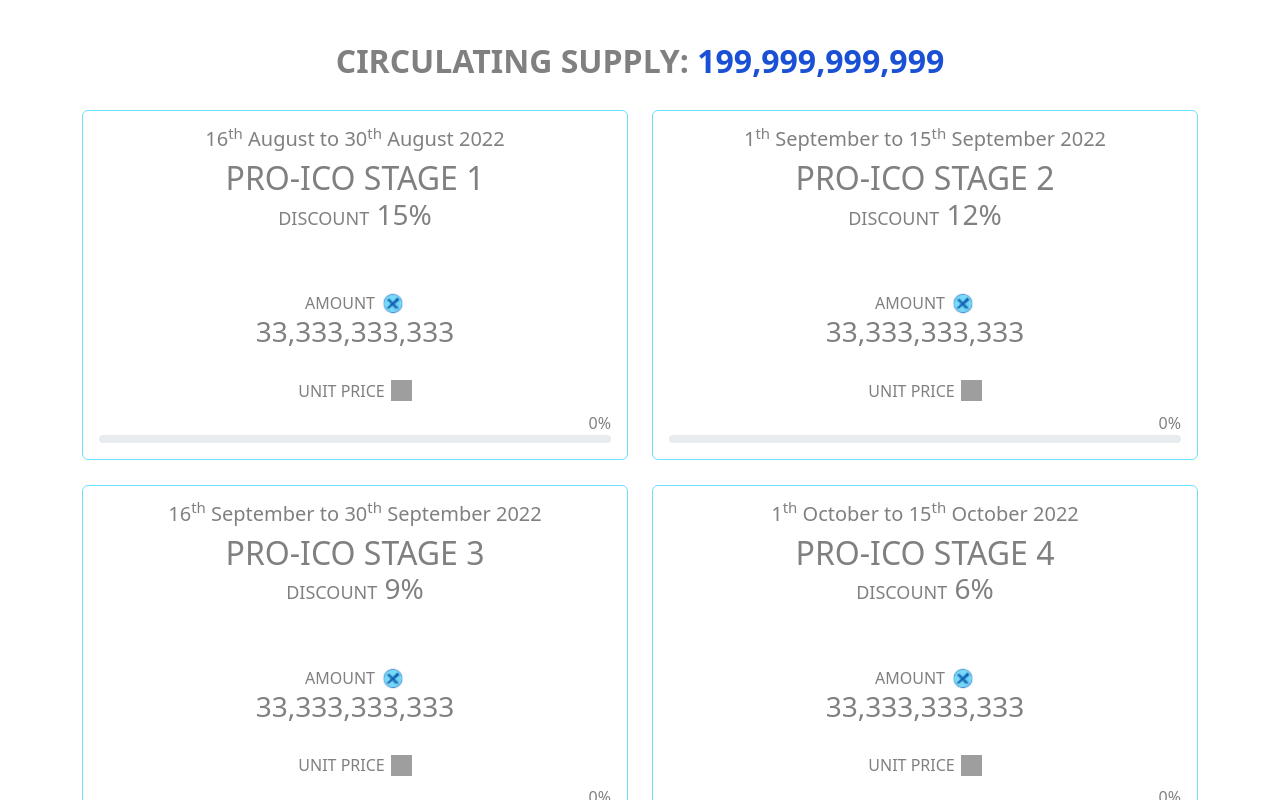
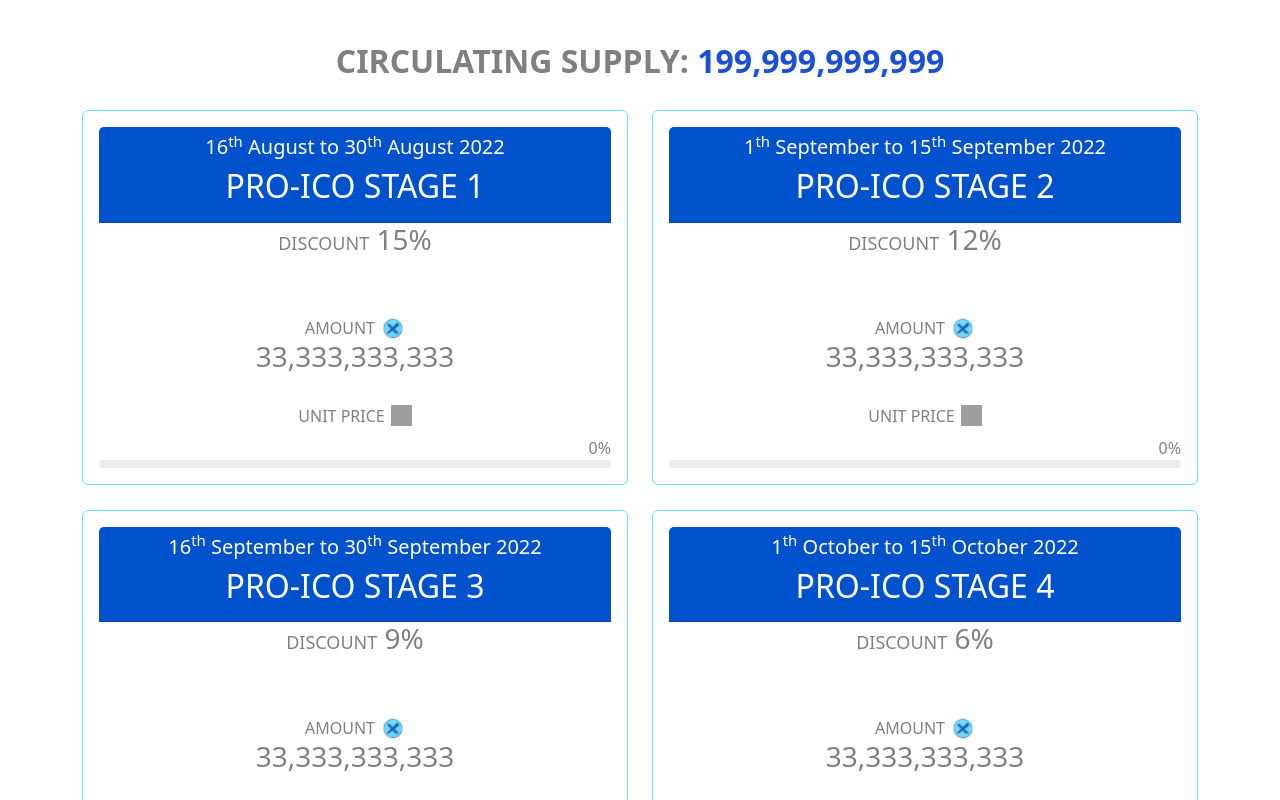
Before and after one commit to skullpunks/Indexx500_Purchase_website, a React (Create React App) app: page / in a window 1280 px wide. Shown: the part 960-1760 px from the top of the page. Built offline with nearby package versions, Linux system fonts and the light colour scheme; no server answers; grey boxes are pictures that could not be loaded; what web3modal would draw is missing.

Commit message:
Conversion, logo with caption, highlight cards fixed and toast msg added

```diff
--- a/src/assets/style.css
+++ b/src/assets/style.css
@@ -147,6 +147,10 @@
 }
 
 .supply-card {
+    border: 1px solid #0052CC;
+}
+
+.non-supply-card {
     border: 1px solid #6ce0ff;
 }
 
@@ -240,3 +244,13 @@
     width: 20%;
     margin: auto;
 }
+
+.customCard {
+    background: #0052CC;
+}
+
+.card-header-color {
+    color: #ffffff;
+    text-align: center;
+    font-weight: 400;
+}
--- a/src/components/Card.js
+++ b/src/components/Card.js
@@ -21,9 +21,10 @@ const CardComponent = ({
     return moment().isAfter(edate);
   };
   return (
-    <Card className="supply-card">
+    <Card className={checkBetween(sdate, edate) ? "supply-card" : "non-supply-card"}>
       <Card.Body>
-        <div className="price-info">
+        <Card.Header className="customCard">
+          <div className="card-header-color">
             <h5>
               {`${sdate.format("D")}`}
               <sup>th</sup>&nbsp;
@@ -32,6 +33,9 @@ const CardComponent = ({
               <sup>th</sup> {edate.format("MMMM")} 2022
             </h5>
             <h2 className="price-title">{title}</h2>
+          </div>
+        </Card.Header>
+        <div className="price-info">
           <h3 className={checkBetween(sdate, edate) ? "active" : ""}>
             <span className="discount">DISCOUNT</span> {discount}
           </h3>
--- a/src/pages/BuyCoin.js
+++ b/src/pages/BuyCoin.js
@@ -11,7 +11,7 @@ import { toast } from "react-toastify";
 const BuyCoin = ({ signer, account }) => {
   const [to, setTo] = useState(Coins[0]);
   const [from, setFrom] = useState({ label: "indexx500", icon: LogoIcon });
-  const [token, setToken] = useState("");
+  const [token, setToken] = useState(0);
   const [payment, setPayment] = useState(PaymentContract["BUSD"]);
   const [inputtoken, setInputtoken] = useState("");
   const [buyNowBtn, setBuyNowBtn] = useState(false);
@@ -816,17 +816,15 @@ const BuyCoin = ({ signer, account }) => {
     let tokenPrice = 0;
     let spprice = 0;
     let spaddr = "0xb24D1DeE5F9a3f761D286B56d2bC44CE1D02DF7e";
-
-    if (payment === "BNB") {
+    if (payment === "0x0000000000000000000000000000000000000000") {
       addr = "0x0567F2323251f0Aab15c8dFb1967E4e8A7D42aeE";
-    } else if (payment === "BUSD") {
+    } else if (payment === "0xFd6a8739Ce434f5cB52FB4d4E0DBeA4a9cB25532") {
       addr = "1";
-    } else if (payment === "WBTC") {
+    } else if (payment === "0xd15B482A08b44FA055Ad77dF5Cc99dae6E3A4184") {
       addr = "0x264990fbd0A4796A3E3d8E37C4d5F87a3aCa5Ebf";
-    } else if (payment === "WETH") {
+    } else if (payment === "0x9b9f1b34bC30e2789DB71eD18C749167880215Bd") {
       addr = "0x9ef1B8c0E4F7dc8bF5719Ea496883DC6401d5b2e";
     } else {
-      addr = "1";
       // stripe payment
     }
 
@@ -899,6 +897,7 @@ const BuyCoin = ({ signer, account }) => {
 
   const payCrypto = async () => {
     try {
+      setLoading(true);
       const ico_contract = new ethers.Contract(icoAddress, icoABI, signer);
       let tx;
 
@@ -919,18 +918,24 @@ const BuyCoin = ({ signer, account }) => {
       console.log(`Transaction confirmed in block ${receipts.blockNumber}`);
       console.log(`Gas used: ${receipts.gasUsed.toString()}`);
       setBuyNowBtn(false);
+      toast.success("Payment Successful");
+      setLoading(false);
     } catch (error) {
+      console.log('error', error)
       // TODO Error handle with toast message
+      if (error?.data?.message != undefined)
         toast.error(error?.data?.message, {
           position: toast.POSITION.TOP_RIGHT,
         });
+      toast.error("Transaction Failed. Please again later!");
+      setLoading(false);
     }
   };
 
   const approve = async () => {
     try {
+      setLoading(true);
       const paymentContract = new ethers.Contract(payment, paymentABI, signer);
-
       const tx = await paymentContract.approve(
         "0x68A62a16d381fd8C11F092b3Eea68845C3Db721E",
         ethers.utils.parseUnits(inputtoken, "ether")
@@ -939,9 +944,13 @@ const BuyCoin = ({ signer, account }) => {
       setBuyNowBtn(true);
       console.log(`Transaction confirmed in block ${receipt.blockNumber}`);
       console.log(`Gas used: ${receipt.gasUsed.toString()}`);
+      toast.success("Approved");
+      setLoading(false);
     } catch (error) {
       // TODO Error handle with toast message
       toast.error(error);
+      setLoading(false);
+
     }
   };
 
@@ -955,11 +964,14 @@ const BuyCoin = ({ signer, account }) => {
           marginTop: 20,
         }}
       >
+        <figure>
           <img
             src={LogoIcon}
             style={{ width: 64, height: 64 }}
             alt="indexx logo"
           />
+          <figcaption style={{ color: "#0052CC", fontSize: "larger", fontWeight: "bold" }}>indexx500</figcaption>
+        </figure>
         <h3 style={{ marginTop: 20, color: "#808080", marginBottom: 0 }}>
           SWAP
         </h3>
```
Also changed, not shown: src/App.js (+5 -5 lines). Lines whose indentation alone changed are shown as unchanged.
